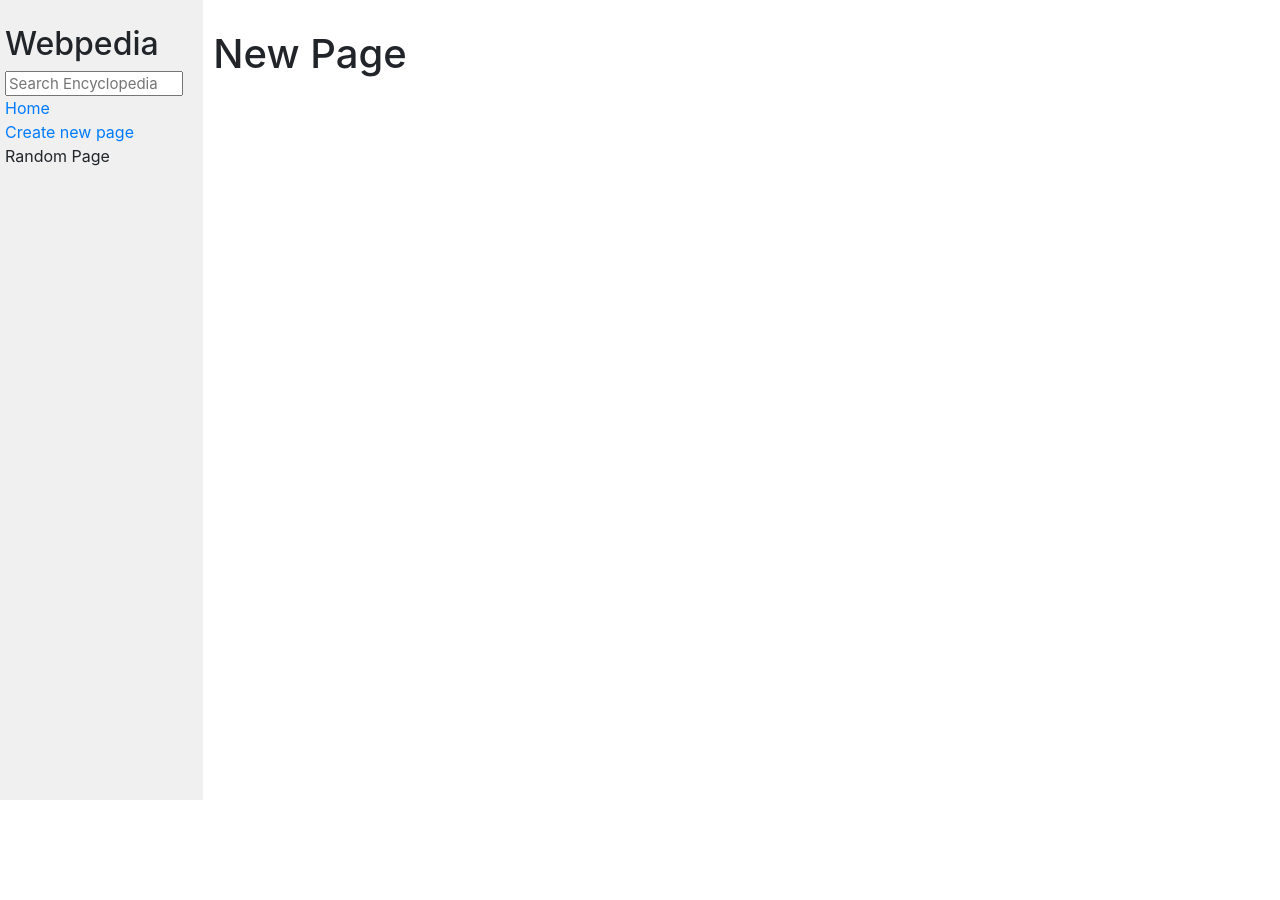
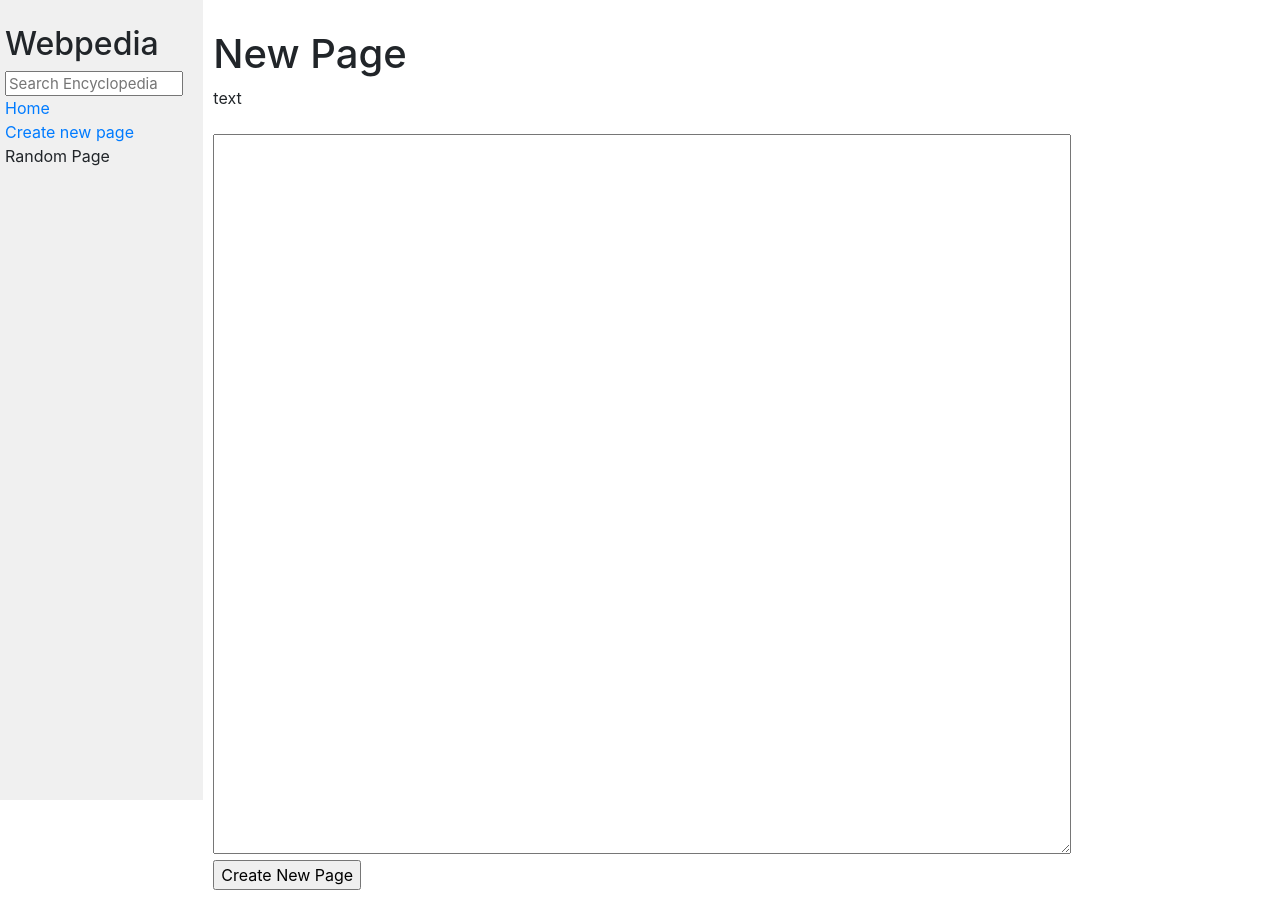
Before and after one commit to Marwanishere/Wiki, a Django app: page /newfile in a window 1280 px wide. Before the commit the page ends 800 px from the top, so only its background shows below. Run offline with Django 3.2, Linux system fonts and the light colour scheme; some libraries are stand-ins or nearby versions.

Commit message:
got a textbox in the newfile page

```diff
--- a/encyclopedia/templates/encyclopedia/newfile.html
+++ b/encyclopedia/templates/encyclopedia/newfile.html
@@ -3,7 +3,13 @@
 {% block body %}
 
     <h1>New Page</h1>
-
+    <!-- format of form below taken from www.w3schools.com -->
+    <form action="/newfile">
+        <p><label for="newpage">text</label></p>
+        <textarea id="newpage" name="newpage" rows="2" cols="5"></textarea>
+        <br>
+        <input type="submit" value="Create New Page">
+      </form>
 
 
 {% endblock %}
--- a/encyclopedia/views.py
+++ b/encyclopedia/views.py
@@ -1,4 +1,6 @@
 from django.shortcuts import render
+
+import html2text
 
 from django.http import HttpResponse
 
```
